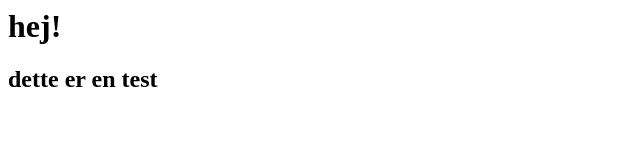
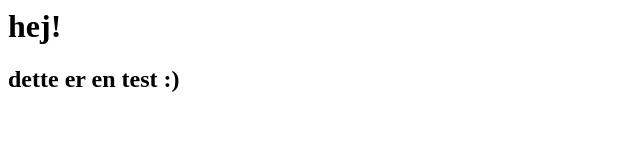
Before and after one commit to MonicaHieronymus/-velse1, a plain HTML site: page index.html in a window 1280 px wide. Shown: the full height of the page, 0-640 px from the left. Drawn offline with Linux system fonts and the light colour scheme.

Commit message:
tilføjet h2

```diff
--- a/index.html
+++ b/index.html
@@ -10,7 +10,7 @@
 <body>
     <main>
         <h1>hej!</h1>
-        <h2>dette er en test</h2>
+        <h2>dette er en test :)</h2>
     </main>
 </body>
 
```
